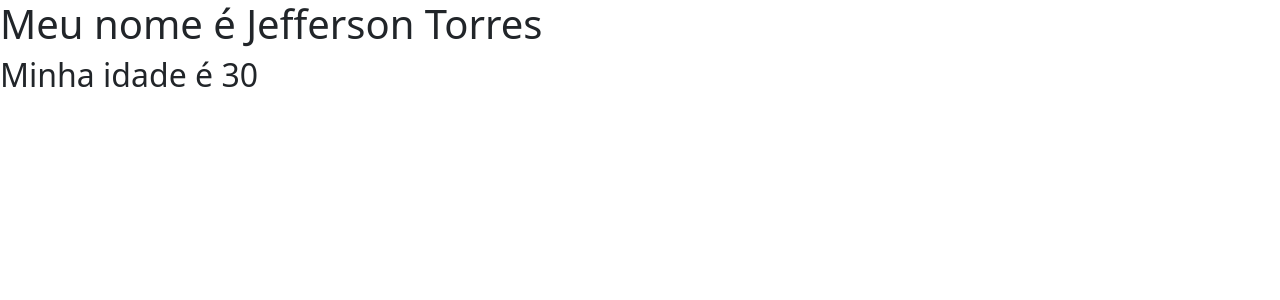
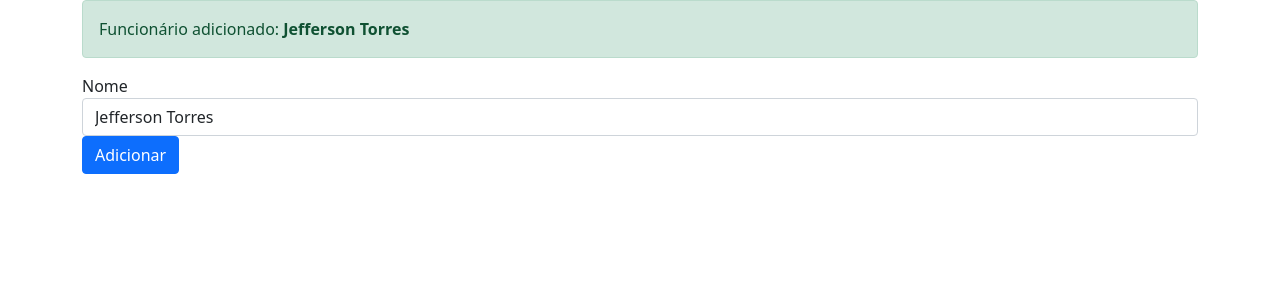
Before and after one commit to jefferson-torres/meuprojeto, an Angular app: page / in a window 1280 px wide. Shown: the top 300 px of the page. Built offline with nearby package versions, Linux system fonts and the light colour scheme.

Commit message:
9.7. Usando event binding

```diff
--- a/src/app/app.component.html
+++ b/src/app/app.component.html
@@ -1,3 +1,10 @@
-<h1>Meu nome é {{nome}}</h1>
-
-<h2>Minha idade é {{20 + getIdade()}}</h2>
+<div class="container">
+    <div class="alert alert-success" rele="alert">
+        Funcionário adicionado: <strong>{{nome}}</strong>
+    </div>
+    <div class="form-group">
+        <label>Nome</label>
+        <input type="text" class="form-control" (input)="alterarNome($event)" value="{{nome}}">
+    </div>
+    <button type="submit" class="btn btn-primary" (click)="adicionar()">Adicionar</button>
+</div>
--- a/src/app/app.component.ts
+++ b/src/app/app.component.ts
@@ -7,9 +7,18 @@ import { Component } from '@angular/core';
 })
 export class AppComponent {
   nome = 'Jefferson Torres';
-  idade = 10;
 
-  getIdade(){
-    return this.idade;
+  adicionar(){
+    console.log(`Adicionando ${this.nome}`);
+
+    const numero = Math.round(Math.random() * 100);
+
+    this.nome = `João ${numero}`;
   }
+
+  alterarNome(event : any){
+    //console.log(event);
+    this.nome = event.target.value;
+  }
+
 }
--- a/src/app/app.module.ts
+++ b/src/app/app.module.ts
@@ -2,14 +2,10 @@ import { NgModule } from '@angular/core';
 import { BrowserModule } from '@angular/platform-browser';
 
 import { AppComponent } from './app.component';
-import { HelloComponent } from './hello/hello.component';
-import { BemVindoComponent } from './bem-vindo/bem-vindo.component';
 
 @NgModule({
   declarations: [
-    AppComponent,
-    HelloComponent,
-    BemVindoComponent
+    AppComponent
   ],
   imports: [
     BrowserModule
--- a/src/app/bem-vindo/bem-vindo.component.html
+++ /dev/null
@@ -1 +0,0 @@
-<p>bem-vindo works!</p>
--- a/src/app/hello/hello.component.ts
+++ /dev/null
@@ -1,13 +0,0 @@
-import { Component } from "@angular/core";
-
-@Component({
-    selector: 'hello',
-    template: `
-        <h2>
-            Hello {{nome}}
-        </h2>
-    `
-})
-export class HelloComponent{
-    nome = 'Thiago'
-}
```
Also changed, not shown: src/app/bem-vindo/bem-vindo.component.ts (deleted, +0 -10 lines), src/app/bem-vindo/bem-vindo.component.css (deleted).
